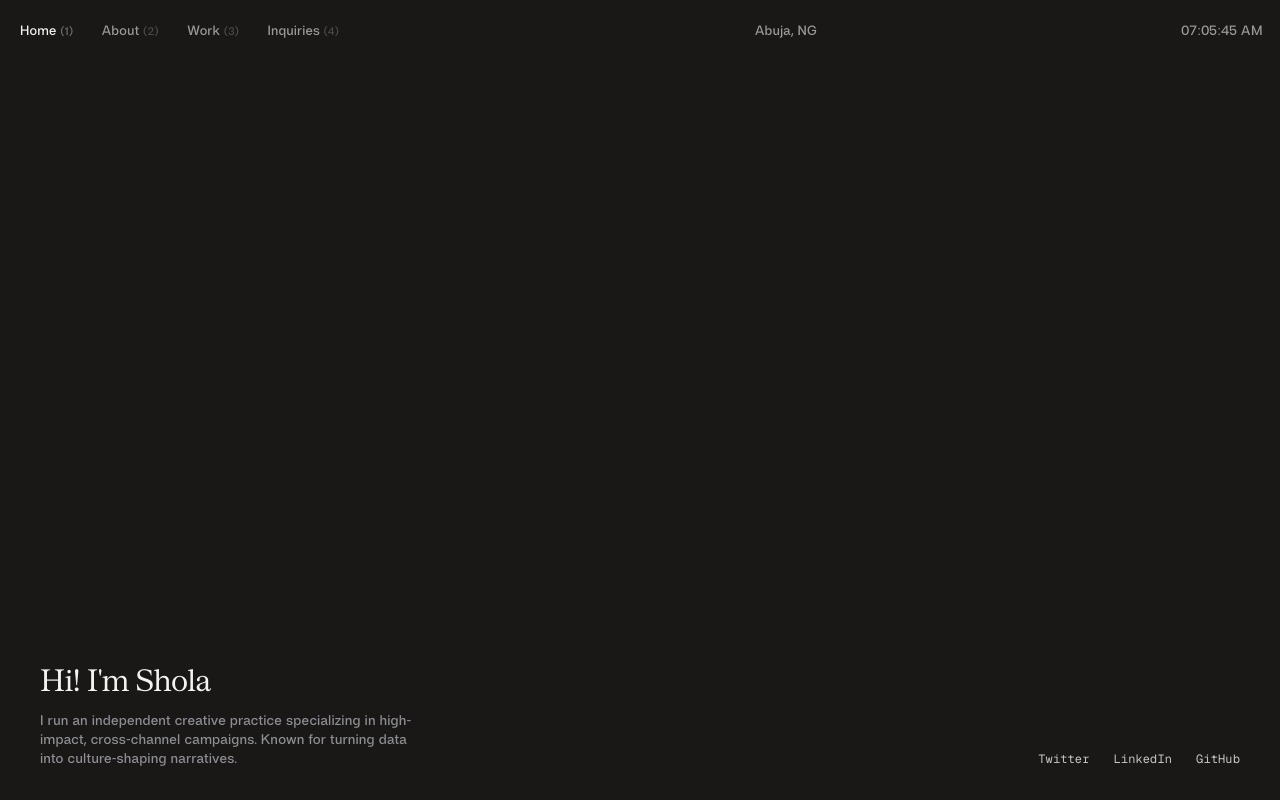
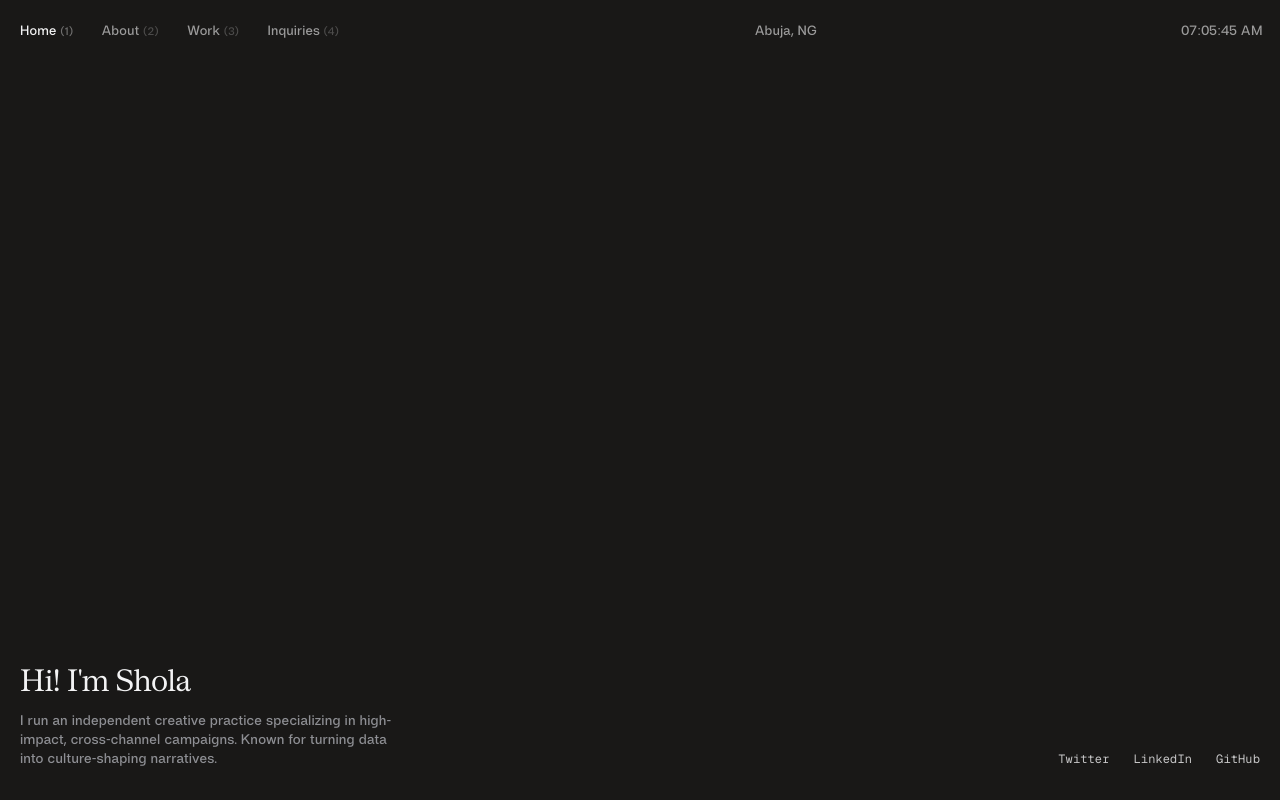
Before and after one commit to kristophershola/christophershola, a React (Vite) app: page / in a window 1280 px wide. Built offline with nearby package versions, Linux system fonts and the light colour scheme.

Commit message:
fix(layout): align bottom elements with top navbar on vertical axis

```diff
--- a/src/components/Footer.tsx
+++ b/src/components/Footer.tsx
@@ -3,7 +3,7 @@ import { motion } from "motion/react";
 
 interface FooterProps {
   className?: string;
-  variant?: "fixed" | "static";
+  variant?: "fixed" | "static" | "inline";
   duration?: number;
 }
 
@@ -18,9 +18,28 @@ export const Footer: React.FC<FooterProps> = ({
     { label: "GitHub", href: "https://github.com/kristophershola" },
   ];
 
+  if (variant === "inline") {
+    return (
+      <div className={`flex items-center gap-5 sm:gap-6 ${className}`}>
+        {links.map((link) => (
+          <a
+            key={link.label}
+            href={link.href}
+            target="_blank"
+            rel="noopener noreferrer"
+            className="group relative text-[12px] font-mono font-normal tracking-[0.01em] text-[#F3F3F4]/80 hover:text-white transition-colors duration-200"
+          >
+            <span>{link.label}</span>
+            <span className="absolute left-0 -bottom-0.5 w-0 h-[1px] bg-white transition-all duration-200 group-hover:w-full" />
+          </a>
+        ))}
+      </div>
+    );
+  }
+
   const baseClasses =
     variant === "fixed"
-      ? "fixed bottom-5 right-5 sm:bottom-6 sm:right-6 md:bottom-8 md:right-10 z-30 pointer-events-auto"
+      ? "fixed bottom-0 left-0 right-0 z-30 pointer-events-none pb-5 sm:pb-6 md:pb-8"
       : "w-full flex justify-end py-6 px-5 sm:px-6 md:px-10 z-20 pointer-events-auto";
 
   return (
@@ -30,7 +49,7 @@ export const Footer: React.FC<FooterProps> = ({
       transition={{ duration, ease: [0.16, 1, 0.3, 1] }}
       className={`${baseClasses} ${className}`}
     >
-      <div className="flex items-center gap-5 sm:gap-6">
+      <div className="flex items-center gap-5 sm:gap-6 pointer-events-auto">
         {links.map((link) => (
           <a
             key={link.label}
--- a/src/pages/HomePage.tsx
+++ b/src/pages/HomePage.tsx
@@ -9,8 +9,11 @@ export const HomePage: React.FC = () => {
       {/* Global Navigation */}
       <Navbar />
 
+      {/* Bottom Bar: Aligned 1:1 with Navbar's left and right vertical axes */}
+      <div className="fixed bottom-0 left-0 right-0 z-20 pointer-events-none pb-5 sm:pb-6 md:pb-8">
+        <div className="w-full max-w-[1400px] mx-auto px-5 flex items-end justify-between gap-6">
           {/* Bottom-Left Editorial Content */}
-      <div className="absolute bottom-5 left-5 sm:bottom-6 sm:left-6 md:bottom-8 md:left-10 z-20 max-w-[378px] pointer-events-auto">
+          <div className="max-w-[378px] pointer-events-auto">
             <motion.div
               initial={{ opacity: 0, y: 16 }}
               animate={{ opacity: 1, y: 0 }}
@@ -32,7 +35,11 @@ export const HomePage: React.FC = () => {
           </div>
 
           {/* Bottom-Right Social Outbound Links */}
-      <Footer variant="fixed" />
+          <div className="pointer-events-auto">
+            <Footer variant="inline" />
+          </div>
+        </div>
+      </div>
     </div>
   );
 };
```
Lines whose indentation alone changed are shown as unchanged.
